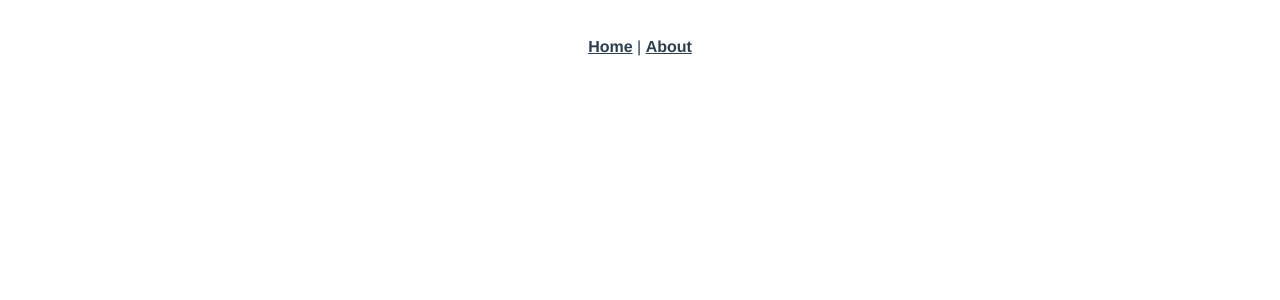
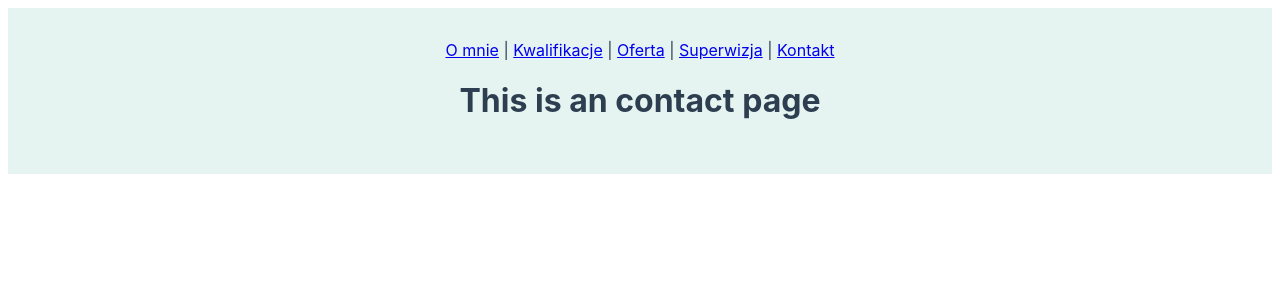
Before and after one commit to Torak28/mom-friend-site-example, a Vue app: page /kontakt in a window 1280 px wide. Shown: the top 300 px of the page. Built offline with nearby package versions, Linux system fonts and the light colour scheme.

Commit message:
MVP sort of, bootstrap works and I got the tabs right

```diff
--- a/package.json
+++ b/package.json
@@ -8,6 +8,8 @@
     "lint": "vue-cli-service lint"
   },
   "dependencies": {
+    "bootstrap": "^4.3.1",
+    "bootstrap-vue": "^2.0.2",
     "core-js": "^2.6.5",
     "vue": "^2.6.10",
     "vue-router": "^3.0.3"
--- a/src/App.vue
+++ b/src/App.vue
@@ -1,20 +1,24 @@
 <template>
   <div id="app">
-    <div id="nav">
-      <router-link to="/">Home</router-link> |
-      <router-link to="/about">About</router-link>
-    </div>
+    <b-container>
+      <router-link to="/">O mnie</router-link> |
+      <router-link to="/kwalifikacje">Kwalifikacje</router-link> |
+      <router-link to="/oferta">Oferta</router-link> |
+      <router-link to="/superwizja">Superwizja</router-link> |
+      <router-link to="/kontakt">Kontakt</router-link>
+    </b-container>
     <router-view/>
   </div>
 </template>
 
 <style>
 #app {
-  font-family: 'Avenir', Helvetica, Arial, sans-serif;
-  -webkit-font-smoothing: antialiased;
-  -moz-osx-font-smoothing: grayscale;
+  font-family: -apple-system, BlinkMacSystemFont, "Segoe UI", Helvetica, Arial, sans-serif !important;
+  background: #e6f4f1 !important;
   text-align: center;
   color: #2c3e50;
+  padding: 2rem;
+  margin: auto;
 }
 #nav {
   padding: 30px;
--- a/src/main.js
+++ b/src/main.js
@@ -1,6 +1,9 @@
 import Vue from 'vue'
 import App from './App.vue'
 import router from './router'
+import BootstrapVue from 'bootstrap-vue'
+
+Vue.use(BootstrapVue)
 
 Vue.config.productionTip = false
 
--- a/src/router.js
+++ b/src/router.js
@@ -14,12 +14,24 @@ export default new Router({
       component: Home
     },
     {
-      path: '/about',
-      name: 'about',
-      // route level code-splitting
-      // this generates a separate chunk (about.[hash].js) for this route
-      // which is lazy-loaded when the route is visited.
-      component: () => import(/* webpackChunkName: "about" */ './views/About.vue')
+      path: '/kwalifikacje',
+      name: 'Kwalifikacje',
+      component: () => import('./views/Qualifications.vue')
+    },
+    {
+      path: '/oferta',
+      name: 'Oferta',
+      component: () => import('./views/Offer.vue')
+    },
+    {
+      path: '/superwizja',
+      name: 'Superwizja',
+      component: () => import('./views/Supervision.vue')
+    },
+    {
+      path: '/kontakt',
+      name: 'Kontakt',
+      component: () => import('./views/Contact.vue')
     }
   ]
 })
--- /dev/null
+++ b/src/views/Contact.vue
@@ -0,0 +1,5 @@
+<template>
+  <div class="contact">
+    <h1>This is an contact page</h1>
+  </div>
+</template>
--- /dev/null
+++ b/src/views/Offer.vue
@@ -0,0 +1,5 @@
+<template>
+  <div class="offer">
+    <h1>This is an offer page</h1>
+  </div>
+</template>
--- /dev/null
+++ b/src/views/Qualifications.vue
@@ -0,0 +1,5 @@
+<template>
+  <div class="quals">
+    <h1>This is an quals page</h1>
+  </div>
+</template>
--- /dev/null
+++ b/src/views/Supervision.vue
@@ -0,0 +1,5 @@
+<template>
+  <div class="supervision">
+    <h1>This is an supervision page</h1>
+  </div>
+</template>
```
Also changed, not shown: 1 other file (tests, documents, lock files or other folders).
